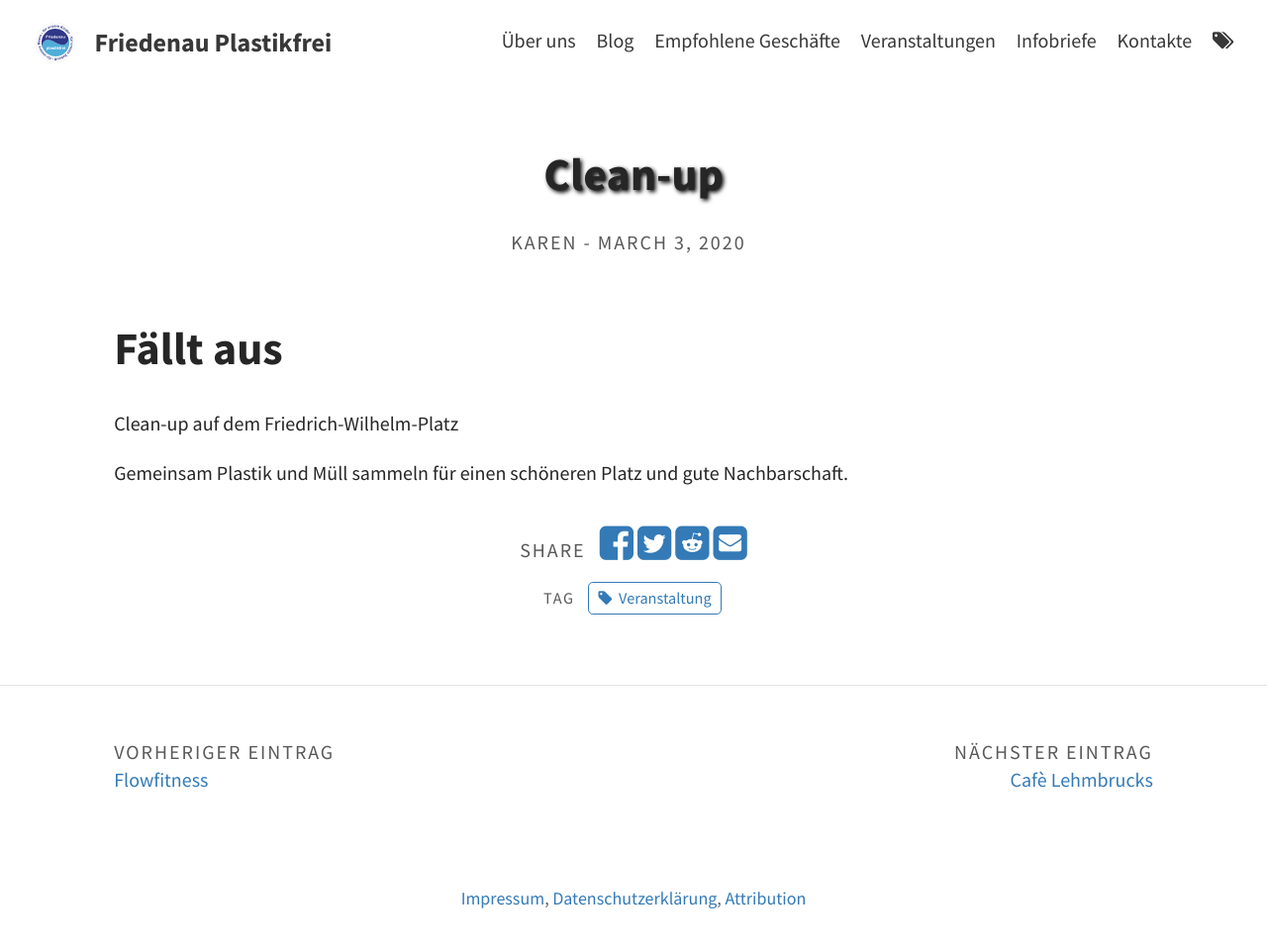
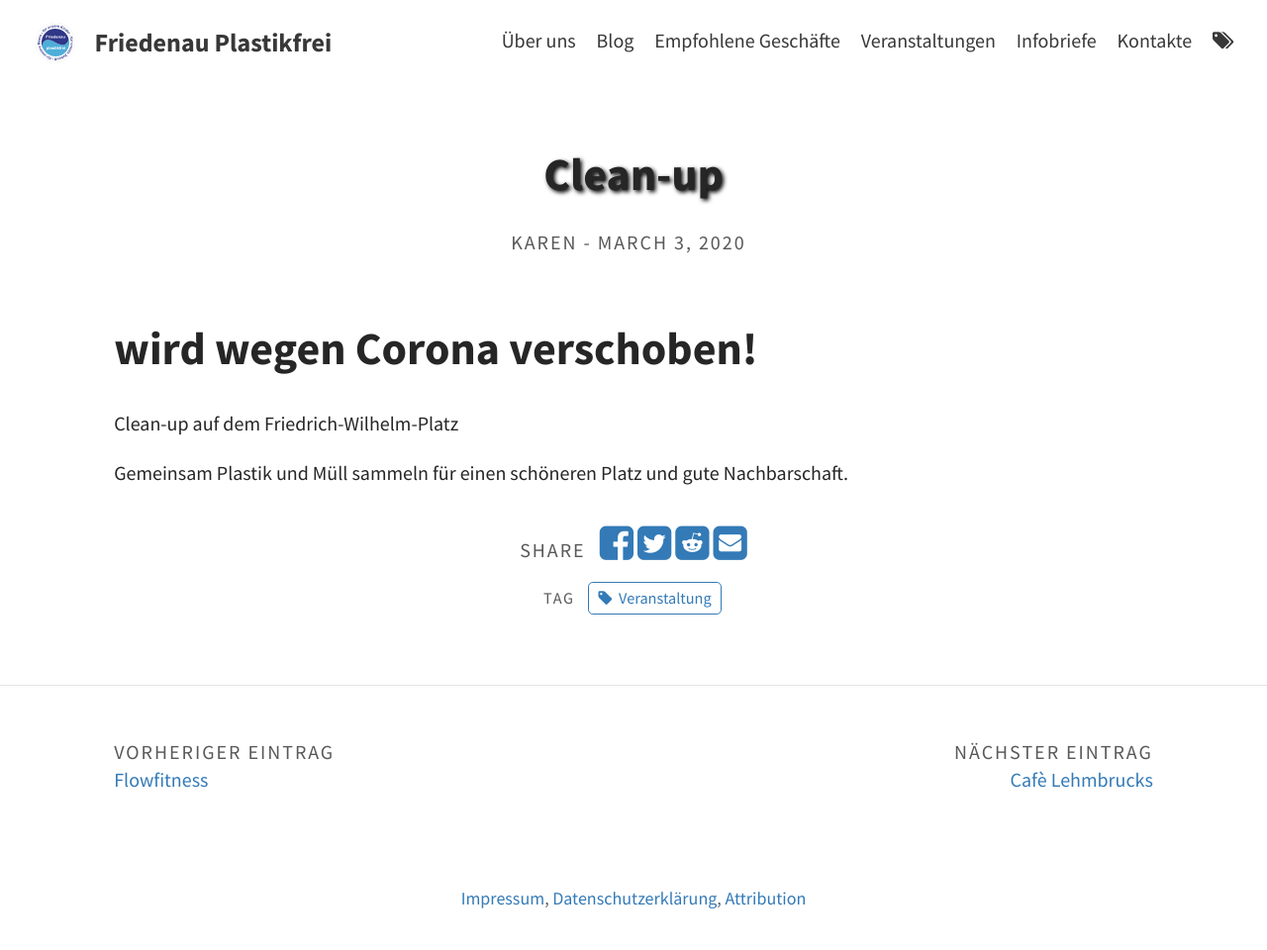
Before and after one commit to plastikwendefriedenau/website, a Jekyll site: the page built from _posts/2020-03-03-clean-up.md, in a window 1280 px wide. Shown: the whole page at 99% size. Built offline with Jekyll 4.4.1, drawn with Linux system fonts in a browser that asks for light colours.

Commit message:
Update 2020-03-03-clean-up.md

```diff
--- a/_posts/2020-03-03-clean-up.md
+++ b/_posts/2020-03-03-clean-up.md
@@ -8,7 +8,7 @@ tags: [Veranstaltung]
 excerpt_separator: <!--mehr-->
 ---
 
-# Fällt aus <!--mehr-->
+# wird wegen Corona verschoben!<!--mehr-->
 
 Clean-up auf dem Friedrich-Wilhelm-Platz
 
```
